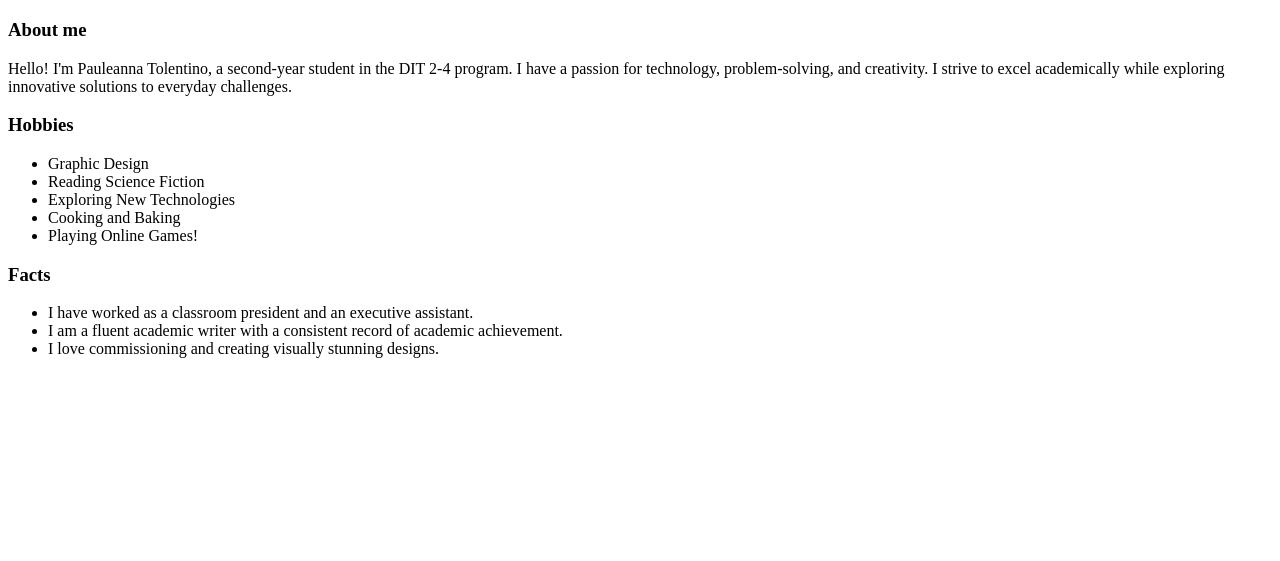
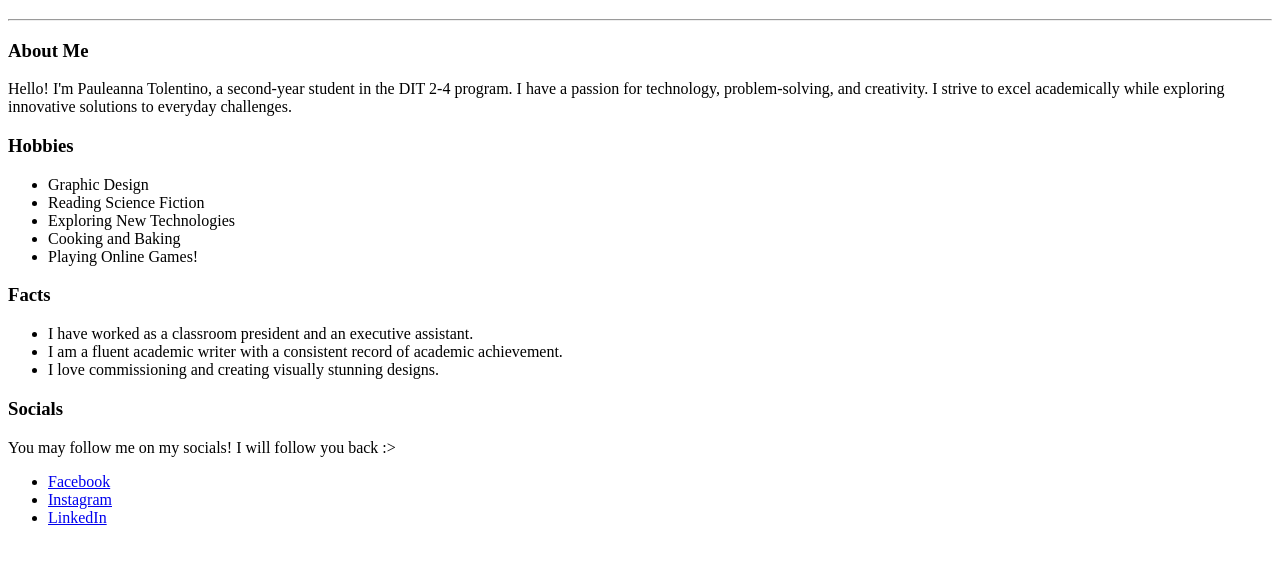
Before and after one commit to LuciTM/GDG-PUP-HTML-AND-CSS, a plain HTML site: page Assigments-Exercises/HTML-Assigments/HTML-2/HTML-2.html in a window 1280 px wide. Shown: the part 61-622 px from the top of the page. Drawn offline with Linux system fonts and the light colour scheme.

Commit message:
Initial Commit

```diff
--- a/Assigments-Exercises/HTML-Assigments/HTML-2/HTML-2.html
+++ b/Assigments-Exercises/HTML-Assigments/HTML-2/HTML-2.html
@@ -1,5 +1,5 @@
 <!DOCTYPE html>
-     <html lang = en>
+<html lang="en">
 <head>
     <meta charset="UTF-8">
     <meta name="viewport" content="width=device-width, initial-scale=1.0">
@@ -7,8 +7,10 @@
 </head>
 <body>
     <h1>Pauleanna Tolentino | DIT 2-4</h1>
-         <h3>About me</h3>
+    <hr>
+    <h3>About Me</h3>
     <p>Hello! I'm Pauleanna Tolentino, a second-year student in the DIT 2-4 program. I have a passion for technology, problem-solving, and creativity. I strive to excel academically while exploring innovative solutions to everyday challenges.</p>
+
     <h3>Hobbies</h3>
     <ul>
         <li>Graphic Design</li>
@@ -17,6 +19,7 @@
         <li>Cooking and Baking</li>
         <li>Playing Online Games!</li>
     </ul>
+
     <h3>Facts</h3>
     <ul>
         <li>I have worked as a classroom president and an executive assistant.</li>
@@ -24,5 +27,12 @@
         <li>I love commissioning and creating visually stunning designs.</li>
     </ul>
 
+    <h3>Socials</h3>
+    <p>You may follow me on my socials! I will follow you back :></p>
+    <ul>
+        <li><a href="https://www.facebook.com/plnn.tlntn/" target="_blank">Facebook</a></li>
+        <li><a href="https://www.instagram.com/pau_tlntn/" target="_blank">Instagram</a></li>
+        <li><a href="https://www.linkedin.com/in/pauleanna-tolentino-a76103315/" target="_blank">LinkedIn</a></li>
+    </ul>
 </body>
 </html>
```
Lines whose indentation alone changed are shown as unchanged.
